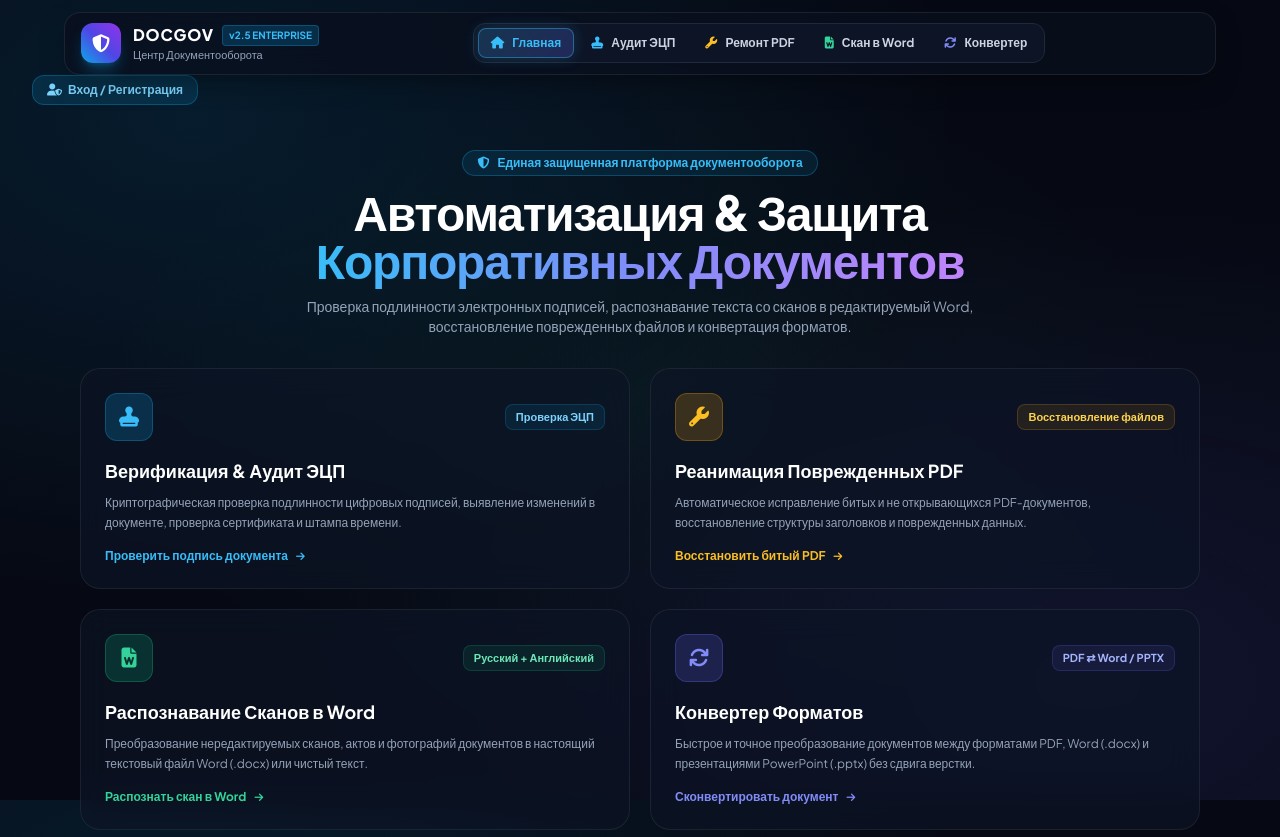
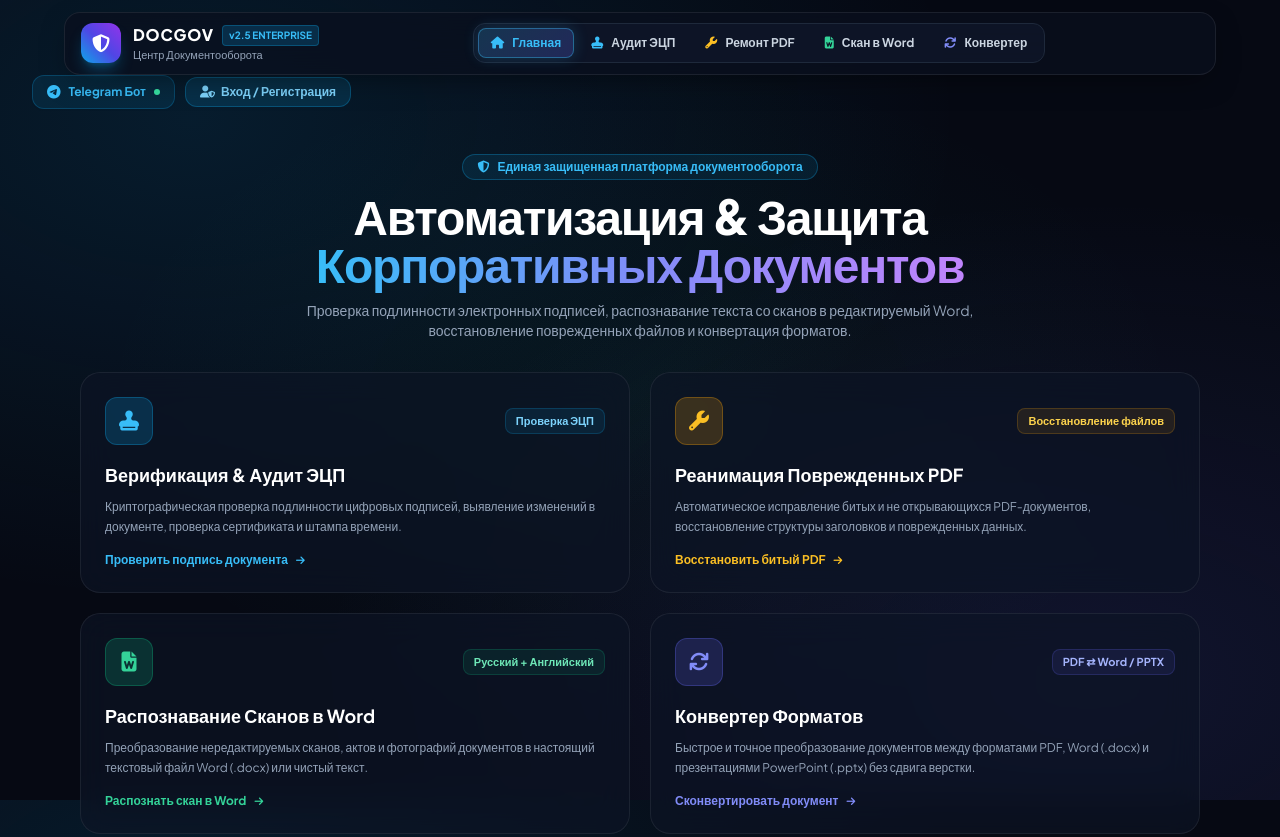
Before and after one commit to RaduRP/corp-automation-hub, a plain HTML site: page portal/index.html in a window 1280 px wide. Shown: the top 837 px of the page. Drawn offline with nearby package versions, Linux system fonts and the light colour scheme.

Commit message:
feat(ui): add direct Telegram bot button with live status badge to navbar

```diff
--- a/portal/index.html
+++ b/portal/index.html
@@ -148,6 +148,11 @@
             </div></div>
 
             <div class="flex items-center gap-2.5">
+                <a href="https://t.me/DocGov_automation_bot" target="_blank" class="px-3.5 py-1.5 rounded-xl text-xs font-bold text-sky-400 hover:text-white bg-sky-500/10 hover:bg-sky-500/20 border border-sky-500/25 transition-all flex items-center gap-2 cursor-pointer shadow-sm">
+                    <i class="fa-brands fa-telegram text-sky-400 text-sm"></i>
+                    <span>Telegram Бот</span>
+                    <span class="w-1.5 h-1.5 rounded-full bg-emerald-400 animate-ping"></span>
+                </a>
                 <button type="button" id="btnUserLogin" onclick="openUserAuthModal('login')" class="px-3.5 py-1.5 rounded-xl text-xs font-bold text-sky-300 hover:text-white bg-sky-500/15 hover:bg-sky-500/25 border border-sky-500/30 transition-all flex items-center gap-1.5 cursor-pointer">
                     <i class="fa-solid fa-user-shield text-xs"></i> Вход / Регистрация
                 </button>
```
Also changed, not shown: 1 other file.
